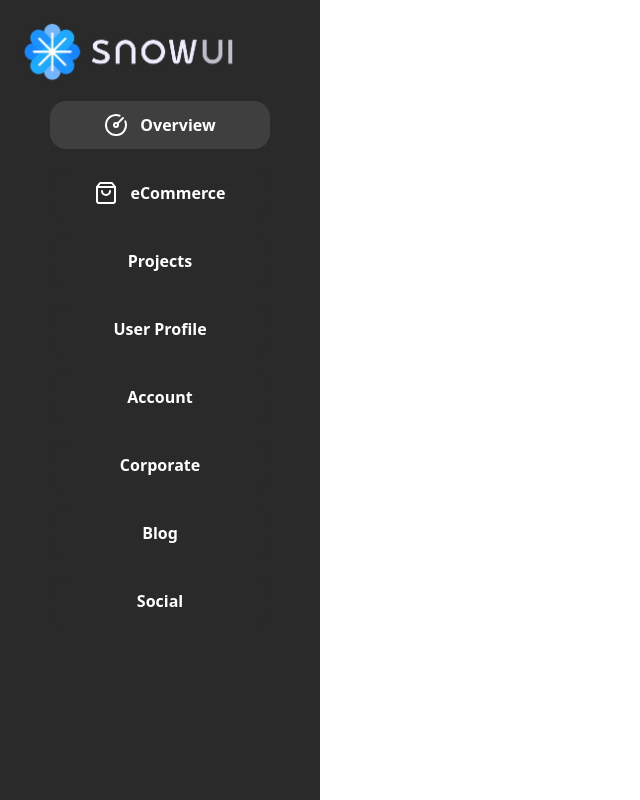
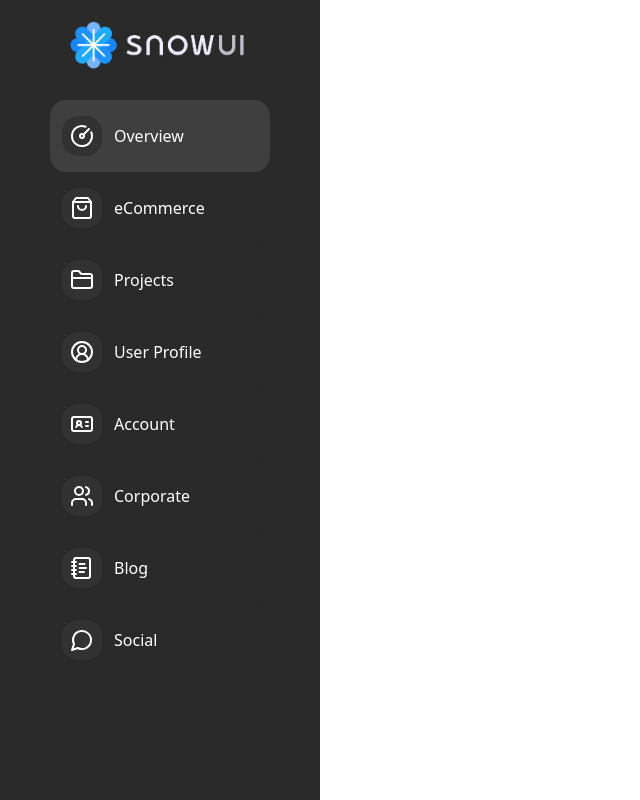
Before and after one commit to KenaiLpN/snowui, a React (Vite) app: page /overview in a window 1280 px wide. Shown: the whole page, without its empty margins (0-640 px from the left). Built offline with nearby package versions, Linux system fonts and the light colour scheme.

Commit message:
Navbar finalizada
Páginas e NavLinks criados

```diff
--- a/src/components/navbar/navbar.tsx
+++ b/src/components/navbar/navbar.tsx
@@ -1,29 +1,32 @@
-
+import { CircleGauge, CircleUserRound, FolderClosed, IdCard, MessageCircle, NotebookText, ShoppingBag, Users } from 'lucide-react';
 import { NavLink } from "react-router-dom";
 import ImgNavBar from "../../assets/ab24e416-7abc-439a-9e6d-4102d10e7fbc.jpg"
-import { CircleGauge, ShoppingBag } from 'lucide-react';
+
+
 export function NavBar(){
 
-    const baseLinkClass = "flex bg-[#2A2A2A] font-bold text-white gap-3 p-3 w-55 rounded-2xl justify-center"
+    const baseLinkClass = "flex bg-[#2A2A2A] text-white gap-3 p-3 py-4 w-55 rounded-2xl items-center"
     const active = "bg-[#3F3F3F] "
     const inactive = "bg-[#2A2A2A]"
+    const buttonicon = "flex w-10 h-10 bg-[#323232] items-center justify-center rounded-2xl"
+
 
 return(
 
 
 <>
-    <nav className="flex flex-col bg-[#2A2A2A] w-80 h-screen">
-             <img src={ImgNavBar} alt="" className="bg-[#2A2A2A] m-3 w-60"/>
+    <nav className="flex flex-col bg-[#2A2A2A] w-80 h-screen gap-3 items-center">
+             <img src={ImgNavBar} alt="" className="bg-[#2A2A2A] m-3 w-50"/>
 
-        <div className="flex flex-col items-center gap-5">
-            <NavLink className={({isActive}) => `${baseLinkClass} ${isActive ? active : inactive}`} to="/overview"><CircleGauge/>Overview</NavLink>
-            <NavLink className={({isActive}) => `${baseLinkClass} ${isActive ? active : inactive}`} to="/ecommerce" ><ShoppingBag />eCommerce</NavLink>
-            <NavLink className={({isActive}) => `${baseLinkClass} ${isActive ? active : inactive}`} to="/projects" >Projects</NavLink>
-            <NavLink className={({isActive}) => `${baseLinkClass} ${isActive ? active : inactive}`} to="/userprofile" >User Profile</NavLink>
-            <NavLink className={({isActive}) => `${baseLinkClass} ${isActive ? active : inactive}`} to="/account" >Account</NavLink>
-            <NavLink className={({isActive}) => `${baseLinkClass} ${isActive ? active : inactive}`} to="/corporate" >Corporate</NavLink>
-            <NavLink className={({isActive}) => `${baseLinkClass} ${isActive ? active : inactive}`} to="/blog" >Blog</NavLink>
-            <NavLink className={({isActive}) => `${baseLinkClass} ${isActive ? active : inactive}`} to="/social" >Social</NavLink>
+        <div className="flex flex-col items-center ">
+            <NavLink className={({isActive}) => `${baseLinkClass} ${isActive ? active : inactive}`} to="/overview"><div className={buttonicon}><CircleGauge/></div>Overview</NavLink>
+            <NavLink className={({isActive}) => `${baseLinkClass} ${isActive ? active : inactive}`} to="/ecommerce" ><div className={buttonicon}><ShoppingBag/></div>eCommerce</NavLink>
+            <NavLink className={({isActive}) => `${baseLinkClass} ${isActive ? active : inactive}`} to="/projects" ><div className={buttonicon}><FolderClosed/></div>Projects</NavLink>
+            <NavLink className={({isActive}) => `${baseLinkClass} ${isActive ? active : inactive}`} to="/userprofile" ><div className={buttonicon}><CircleUserRound/></div>User Profile</NavLink>
+            <NavLink className={({isActive}) => `${baseLinkClass} ${isActive ? active : inactive}`} to="/account"><div className={buttonicon}><IdCard/></div>Account</NavLink>
+            <NavLink className={({isActive}) => `${baseLinkClass} ${isActive ? active : inactive}`} to="/corporate" ><div className={buttonicon}><Users/></div>Corporate</NavLink>
+            <NavLink className={({isActive}) => `${baseLinkClass} ${isActive ? active : inactive}`} to="/blog"><div className={buttonicon}><NotebookText/></div>Blog</NavLink>
+            <NavLink className={({isActive}) => `${baseLinkClass} ${isActive ? active : inactive}`} to="/social"><div className={buttonicon}><MessageCircle/></div>Social</NavLink>
 
 
 
@@ -34,3 +37,11 @@ return(
 </>
 )
 }
+
+
+
+
+// const baseLinkClass = "flex bg-[#2A2A2A] font-bold text-white gap-3 p-3 py-4 w-55 rounded-2xl items-center"
+// const active = "bg-[#3F3F3F] "
+// const inactive = "bg-[#2A2A2A]"
+// const buttonasset = "bg-black p-1 h-10 w-10 rounded-2xl"
```
